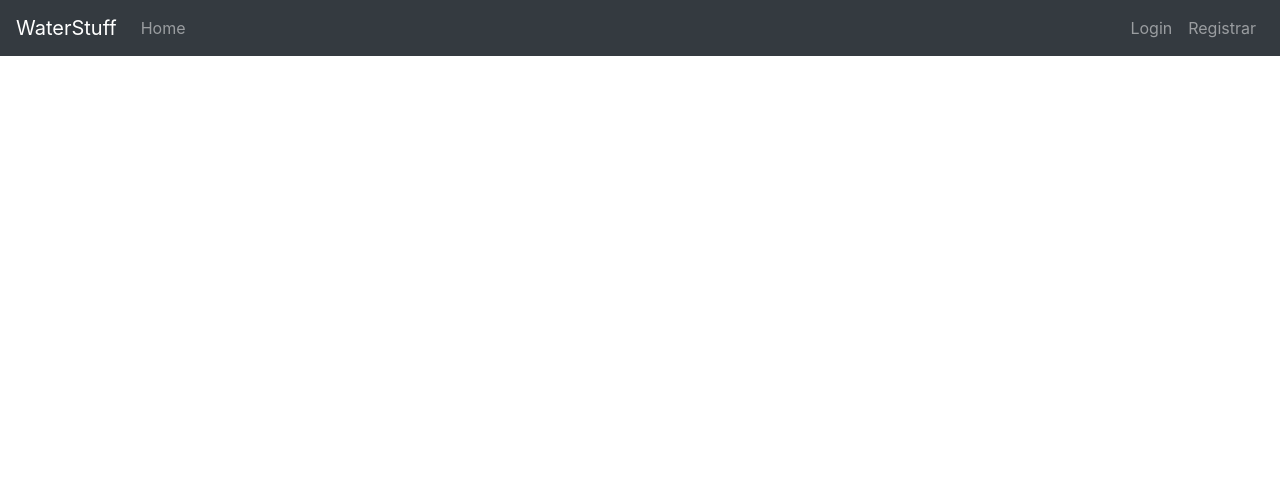
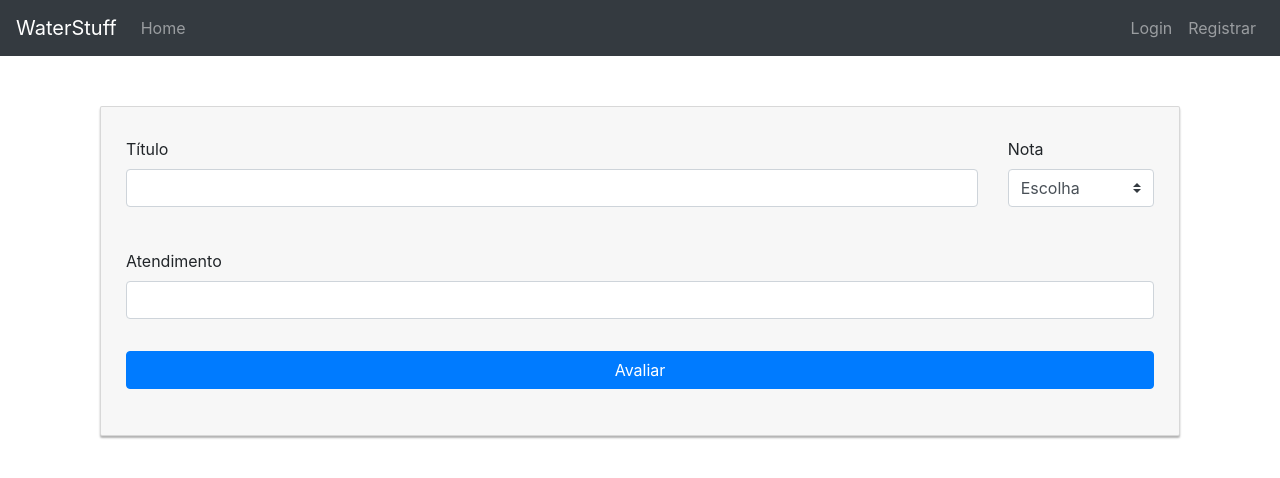
Before and after one commit to rcaziraghi/WaterStuff, a React (Create React App) app in the folder frntnd/: page /avaliacao/criar in a window 1280 px wide. Shown: the top 478 px of the page. Built offline with nearby package versions, Linux system fonts and the light colour scheme.

Commit message:
Reajuste pastas. Desenvolvimento avaliação.

```diff
--- a/frntnd/src/App.js
+++ b/frntnd/src/App.js
@@ -9,13 +9,16 @@ import Login from "./components/Login";
 import Registrar from "./components/Registrar";
 import Home from "./components/Home";
 import Perfil from "./components/Perfil";
-import TelaUsuario from "./components/TelaUsuario";
-import TelaMod from "./components/TelaMod";
-import TelaAdmin from "./components/TelaAdmin";
+import TelaUsuario from "./components/telas/TelaUsuario";
+import TelaMod from "./components/telas/TelaMod";
+import TelaAdmin from "./components/telas/TelaAdmin";
 import RecuperarSenha from "./components/RecuperarSenha";
-import CadastrarInstalacao from "./components/CadastrarInstalacao";
-import ListarInstalacao from "./components/ListarInstalacao";
-import ListarFatura from "./components/ListarFatura";
+import CadastrarInstalacao from "./components/instalacoes/CadastrarInstalacao";
+import ListarInstalacao from "./components/instalacoes/ListarInstalacao";
+import ListarFatura from "./components/faturas/ListarFatura";
+
+import ListarAvaliacao from "./components/avaliacoes/ListarAvaliacao";
+import CriarAvaliacao from "./components/avaliacoes/CriarAvaliacao";
 
 import { logout } from "./actions/auth";
 import { limparMensagem } from "./actions/mensagem";
@@ -147,6 +150,8 @@ const App = () => {
             <Route exact path="/instalacao/cadastro" component={CadastrarInstalacao} />
             <Route exact path="/instalacao/listar" component={ListarInstalacao} />
             <Route exact path="/fatura/listar" component={ListarFatura} />
+            <Route exact path="/avaliacao/listar" component={ListarAvaliacao} />
+            <Route exact path="/avaliacao/criar" component={CriarAvaliacao} />
             <Route path="/usuario" component={TelaUsuario} />
             <Route path="/mod" component={TelaMod} />
             <Route path="/admin" component={TelaAdmin} />
--- /dev/null
+++ b/frntnd/src/components/avaliacoes/CriarAvaliacao.js
@@ -0,0 +1,163 @@
+import React, { useState } from "react";
+import { useDispatch, useSelector } from "react-redux";
+
+import Select from 'react-select';
+
+// import { cadastrar } from "../../actions/avaliacoes";
+
+const CriarAvaliacao = (props) => {
+
+    const [titulo, setTitulo] = useState("");
+    const [nota, setNota] = useState("");
+    const [atendimento, setAtendimento] = useState("");
+    const [observacoes, setObservacoes] = useState("");
+
+    const [loading, setLoading] = useState("");
+    const [mostrarDropdown, setMostrarDropdown] = useState(false);
+
+    const [mensagemTitulo, setMensagemTitulo] = useState("");
+    const [mensagemNota, setMensagemNota] = useState("");
+    const [mensagemAtendimento, setMensagemAtendimento] = useState("");
+    const [mensagemObservacoes, setMensagemObservacoes] = useState("");
+
+    const [mensagemBackend, setMensagemBackend] = useState("");
+
+    const { estaLogado, usuario } = useSelector(state => state.auth);
+    const { mensagem } = useSelector(state => state.mensagem);
+
+    const dispatch = useDispatch();
+
+    const valores = [0,1,2,3,4,5,6,7,8,9,10];
+
+    const rangeAvaliacoes = valores.map(i => {
+        return (
+            <option key={i}>{i}</option>
+        )
+    });
+
+    const aoMudarTitulo = (e) => {
+
+    };
+
+    const aoMudarNota = (e) => {
+
+    };
+
+    const aoMudarAtendimento = (e) => {
+
+    };
+
+    const handleAvaliacao = (e) => {
+
+    };
+
+    // showDropdownMenu = (e) => {
+    //     e.preventDefault();
+    //     setState({ displayMenu: true }, () => {
+    //     document.addEventListener('click', this.hideDropdownMenu);
+    //     });
+    //   }
+
+    //   hideDropdownMenu = (e) => {
+    //    setState({ displayMenu: false }, () => {
+    //       document.removeEventListener('click', this.hideDropdownMenu);
+    //     });
+
+    //   }
+
+    const dropdownMenu = (e) => {
+        e.preventDefault();
+        setMostrarDropdown(!mostrarDropdown);
+      };
+
+    return (
+        <div className="container-fluid">
+
+          <div className="card">
+
+            <form onSubmit={handleAvaliacao}>
+
+            <div className="form-group row">
+
+              <div className="form-group col-md-10">
+
+                <label htmlFor="titulo">Título</label>
+                <input
+                  type="text"
+                  className="form-control"
+                  name="titulo"
+                  value={titulo}
+                  onChange={aoMudarTitulo}
+                />
+
+                {mensagemTitulo &&
+              <div className="alert alert-danger" role="alert">
+                {mensagemTitulo}
+              </div>
+              }
+
+              </div>
+
+              <div className="form-group col-md-2">
+              <label htmlFor="titulo">Nota</label>
+                <select className="custom-select" id="inputNota">
+                    <option defaultValue>Escolha</option>
+                    {rangeAvaliacoes}
+                </select>
+
+                {mensagemTitulo &&
+              <div className="alert alert-danger" role="alert">
+                {mensagemTitulo}
+              </div>
+              }
+
+              </div>
+
+            </div>
+
+            <div className="form-group row">
+
+            <div className="form-group col">
+            <label htmlFor="titulo">Atendimento</label>
+                <input
+                  type="text"
+                  className="form-control"
+                  name="atendimento"
+                  value={atendimento}
+                  onChange={aoMudarAtendimento}
+                />
+
+                {mensagemAtendimento &&
+              <div className="alert alert-danger" role="alert">
+                {mensagemAtendimento}
+              </div>
+              }
+            </div>
+
+            </div>
+
+              <div className="form-group">
+                <button className="btn btn-primary btn-block" disabled={loading}>
+                  {loading && (
+                    <span className="spinner-border spinner-border-sm"></span>
+                  )}
+                  <span>Avaliar</span>
+                </button>
+              </div>
+
+              {mensagem && (
+                <div className="form-group">
+                  <div className={mensagemBackend ? "alert alert-danger" : "alert alert-primary"} role="alert">
+                    {mensagem}
+                  </div>
+                </div>
+              )}
+
+            </form>
+          </div>
+        </div>
+      );
+
+};
+
+export default CriarAvaliacao;
--- /dev/null
+++ b/frntnd/src/components/avaliacoes/ListarAvaliacao.js
@@ -0,0 +1,6 @@
+
+const ListarAvaliacao = (props) => {
+
+};
+
+export default ListarAvaliacao;
--- a/frntnd/src/components/ListarFatura.js
+++ b/frntnd/src/components/faturas/ListarFatura.js
@@ -1,7 +1,7 @@
 import React, { Component } from "react";
 
-import FaturaService from "../services/fatura.service";
-import AuthService from "../services/auth.service";
+import FaturaService from "../../services/fatura.service";
+import AuthService from "../../services/auth.service";
 
 import moment from 'moment';
 import 'moment/locale/pt';
--- a/frntnd/src/components/CadastrarInstalacao.js
+++ b/frntnd/src/components/instalacoes/CadastrarInstalacao.js
@@ -1,7 +1,7 @@
 import React, { useState } from "react";
 import { useDispatch, useSelector } from "react-redux";
 
-import { cadastrar } from "../actions/instalacao";
+import { cadastrar } from "../../actions/instalacao";
 
 const validarCPF = (cpf) => {
 	cpf = cpf.replace(/[^\d]+/g,'');
--- a/frntnd/src/components/ListarInstalacao.js
+++ b/frntnd/src/components/instalacoes/ListarInstalacao.js
@@ -1,7 +1,7 @@
 import React, { Component } from "react";
 
-import InstalacaoService from "../services/instalacao.service";
-import AuthService from "../services/auth.service";
+import InstalacaoService from "../../services/instalacao.service";
+import AuthService from "../../services/auth.service";
 
 import moment from 'moment';
 import 'moment/locale/pt';
--- a/frntnd/src/components/TelaAdmin.js
+++ b/frntnd/src/components/telas/TelaAdmin.js
@@ -1,6 +1,6 @@
 import React, { useState, useEffect } from "react";
 
-import servicoUsuario from "../services/usuario.service";
+import servicoUsuario from "../../services/usuario.service";
 
 const TelaAdmin = () => {
   const [conteudo, setConteudo] = useState("");
--- a/frntnd/src/components/TelaMod.js
+++ b/frntnd/src/components/telas/TelaMod.js
@@ -1,6 +1,6 @@
 import React, { useState, useEffect } from "react";
 
-import servicoUsuario from "../services/usuario.service";
+import servicoUsuario from "../../services/usuario.service";
 
 const TelaMod = () => {
   const [conteudo, setConteudo] = useState("");
--- a/frntnd/src/components/TelaUsuario.js
+++ b/frntnd/src/components/telas/TelaUsuario.js
@@ -1,6 +1,6 @@
 import React, { useState, useEffect } from "react";
 import { Link } from 'react-router-dom';
-import servicoUsuario from "../services/usuario.service";
+import servicoUsuario from "../../services/usuario.service";
 
 const TelaUsuario = () => {
   const [conteudo, setConteudo] = useState("");
@@ -49,6 +49,9 @@ const TelaUsuario = () => {
 
             <button className={selecao === 'protocolos' ? "list-group-item list-group-item-action active" : "list-group-item list-group-item-action"}
                 id="protocolos" data-toggle="list" onClick={()=>setSelecao('protocolos')} role="tab" aria-controls="settings">Protocolos</button>
+
+            <button className={selecao === 'avaliacoes' ? "list-group-item list-group-item-action active" : "list-group-item list-group-item-action"}
+                id="avaliacoes" data-toggle="list" onClick={()=>setSelecao('avaliacoes')} role="tab" aria-controls="settings">Avaliações</button>
           </div>
         </div>
 
@@ -103,6 +106,22 @@ const TelaUsuario = () => {
                 </ul>
             </div>
 
+            <div className={selecao === 'avaliacoes' ? "tab-pane fade show active" : "tab-pane fade"}
+              id="list-avaliacoes" role="tabpanel" aria-labelledby="avaliacoes">
+                <ul className="list-group list-group-flush">
+                  <li className="list-group-item">
+                  <Link to={"/avaliacao/criar"} className="form-group">
+                    Avaliar
+                  </Link>
+                  </li>
+                  <li className="list-group-item">
+                  <Link to={"/avaliacao/listar"} className="form-group">
+                    Listar avaliações
+                  </Link>
+                  </li>
+                </ul>
+            </div>
+
           </div>
         </div>
       </div> }
```
